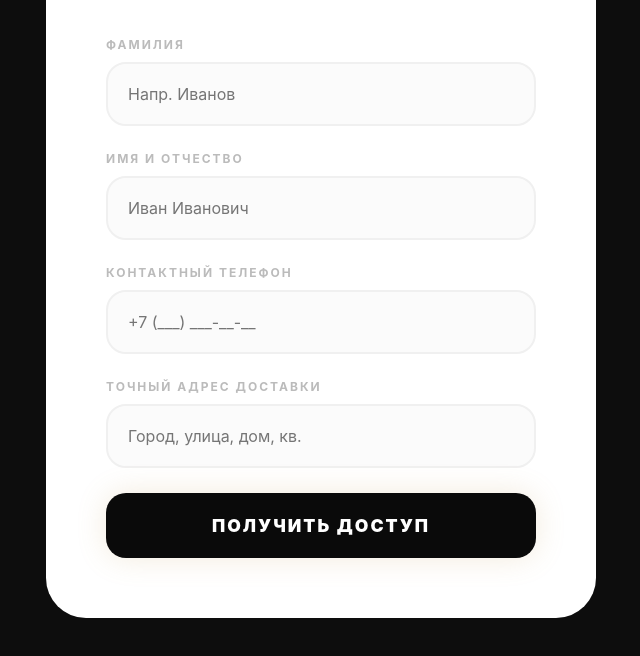
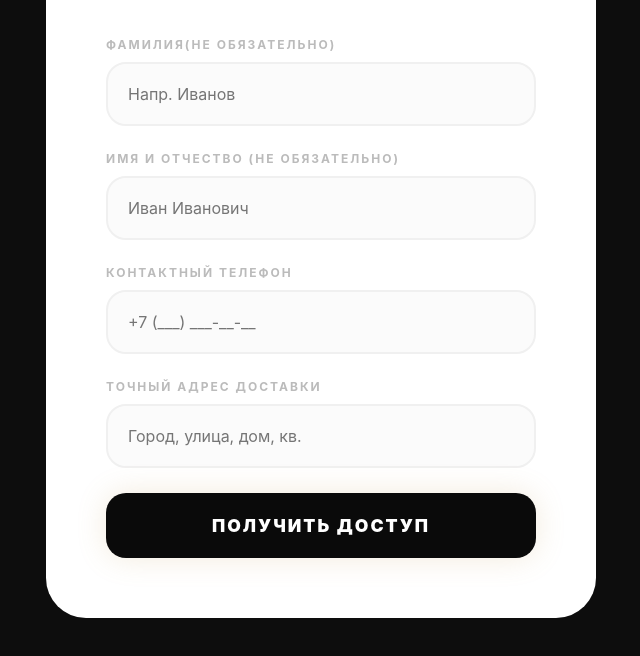
Before and after one commit to ArchangelJustice/The-Archangel, a plain HTML site: page index.html in a window 1280 px wide. Both pictures are taken after a click on the button "ОТКРЫТЬ КОЛЛЕКЦИЮ". Shown: the part 142-798 px from the top of the page, without its empty margins (319-959 px from the left). Drawn offline with Linux system fonts and the light colour scheme.

Commit message:
Update index.html

```diff
--- a/index.html
+++ b/index.html
@@ -151,11 +151,11 @@
         <div class="modal-content">
             <h2 style="margin-bottom: 40px; font-weight: 900; font-size: 2rem; letter-spacing: -1px;">Регистрация клиента</h2>
             <div class="input-group">
-                <label>Фамилия</label>
+                <label>Фамилия(не обязательно)</label>
                 <input type="text" id="userLName" placeholder="Напр. Иванов">
             </div>
             <div class="input-group">
-                <label>Имя и Отчество</label>
+                <label>Имя и Отчество (не обязательно)</label>
                 <input type="text" id="userFName" placeholder="Иван Иванович">
             </div>
             <div class="input-group">
```
